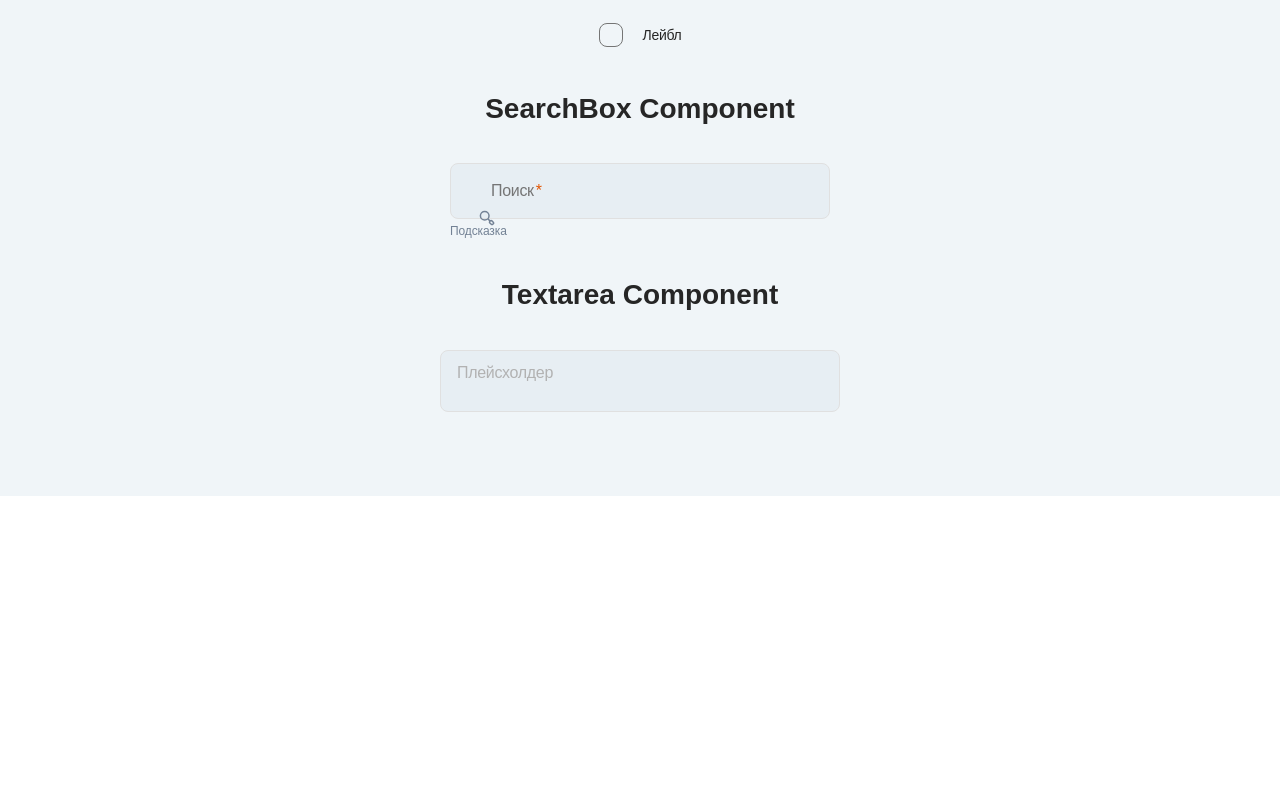
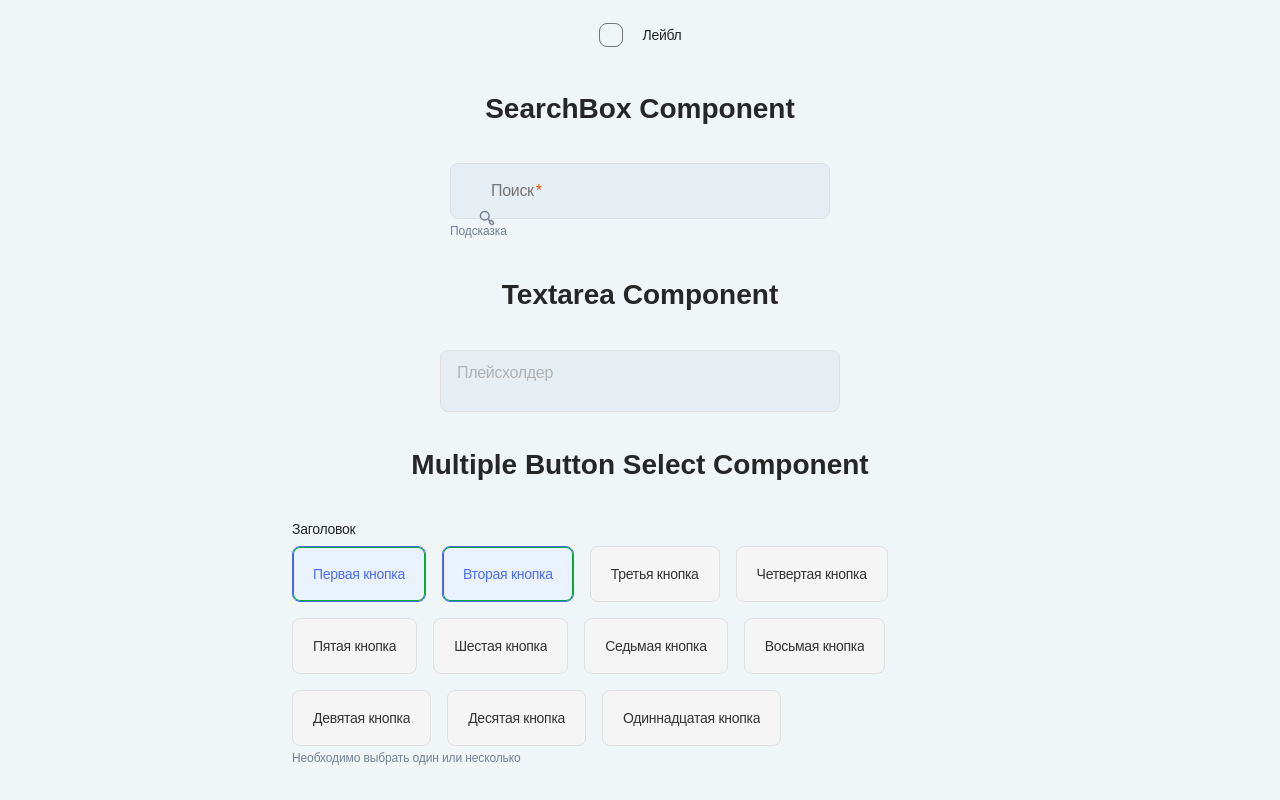
Before and after one commit to maxim-petrov/component-animation, a React (Vite) app: page / in a window 1280 px wide. Shown: the part 2717-3517 px from the top of the page. Before the commit the page ends 3213 px from the top, so only its background shows below. Built offline with nearby package versions, Linux system fonts and the light colour scheme; a web font is replaced by a local one.

Commit message:
Add MultipleButtonSelect

```diff
--- a/src/App.css
+++ b/src/App.css
@@ -529,3 +529,49 @@ h1 {
   overflow: hidden;
   border: none;
 }
+
+/* Стили для MultipleButtonSelect */
+.label-root-303-6-0-3 {
+  display: block;
+  font-size: 16px;
+  font-weight: 500;
+  color: #333;
+  text-align: left;
+}
+
+.mb-sel-root-2a0-12-2-4 {
+  display: flex;
+  flex-wrap: wrap;
+  gap: 8px;
+  width: 100%;
+}
+
+.mb-sel-large-ef8-12-2-4 {
+  padding: 0;
+}
+
+.mb-sel-item-75f-12-2-4 {
+  display: flex;
+  align-items: center;
+  justify-content: center;
+  padding: 8px 16px;
+  border: 1px solid #e0e0e0;
+  border-radius: 8px;
+  background-color: #f5f5f5;
+  color: #333;
+  font-size: 14px;
+  cursor: pointer;
+  transition: all 0.2s ease;
+  outline: none;
+}
+
+.mb-sel-active-7cf-12-2-4 {
+  background-color: #ebf2ff;
+  border-color: #4a6cf7;
+  color: #4a6cf7;
+}
+
+.mb-sel-text-5e4-12-2-4 {
+  display: inline-block;
+  white-space: nowrap;
+}
--- a/src/App.jsx
+++ b/src/App.jsx
@@ -10,6 +10,7 @@ import Input from './components/Input'
 import Checkbox from './components/Checkbox'
 import SearchBox from './components/SearchBox'
 import Textarea from './components/Textarea'
+import MultipleButtonSelect from './components/MultipleButtonSelect'
 
 function App() {
   const [count, setCount] = useState(0)
@@ -64,6 +65,11 @@ function App() {
       <div className="content">
         <Textarea />
       </div>
+
+      <h1>Multiple Button Select Component</h1>
+      <div className="content">
+        <MultipleButtonSelect />
+      </div>
     </div>
   )
 }
--- /dev/null
+++ b/src/animations/multipleButtonSelectAnimations.js
@@ -0,0 +1,49 @@
+// Конфигурация анимации для компонента MultipleButtonSelect
+export const buttonSelectAnimationConfig = {
+  type: "spring",
+  stiffness: 290,
+  damping: 22.22,
+  mass: 1,
+  duration: 0.54
+};
+
+// Анимация для кнопки при наведении
+export const buttonHoverAnimation = {
+  whileHover: {
+    scale: 1.05,
+    boxShadow: "0px 3px 8px rgba(0, 0, 0, 0.12)"
+  },
+  whileTap: {
+    scale: 0.95
+  },
+  transition: {
+    type: "spring",
+    stiffness: 400,
+    damping: 17
+  }
+};
+
+// Анимация для активной кнопки
+export const activeButtonAnimation = {
+  initial: {
+    backgroundColor: "#f5f5f5",
+    borderColor: "#e0e0e0",
+    color: "#333"
+  },
+  active: {
+    backgroundColor: "#ebf2ff",
+    borderColor: "#4a6cf7",
+    color: "#4a6cf7"
+  },
+  transition: buttonSelectAnimationConfig
+};
+
+// Анимация для перехода между состояниями кнопки
+export const buttonToggleAnimation = {
+  initial: { scale: 1 },
+  toggle: { scale: [1, 1.08, 1] },
+  transition: {
+    duration: 0.3,
+    times: [0, 0.5, 1]
+  }
+};
--- /dev/null
+++ b/src/components/MultipleButtonSelect.jsx
@@ -0,0 +1,116 @@
+import React, { useState } from 'react';
+import { motion } from 'framer-motion';
+import {
+  buttonSelectAnimationConfig,
+  buttonHoverAnimation,
+  activeButtonAnimation,
+  buttonToggleAnimation
+} from '../animations/multipleButtonSelectAnimations';
+import '../global.css';
+
+// Компонент для отдельной кнопки выбора
+const SelectButton = ({ id, text, isActive, onToggle }) => {
+  // Объединение вариантов анимаций
+  const combinedVariants = {
+    initial: {
+      ...activeButtonAnimation.initial,
+      scale: 1
+    },
+    active: {
+      ...activeButtonAnimation.active,
+      scale: 1
+    },
+    toggle: buttonToggleAnimation.toggle
+  };
+
+  return (
+    <motion.button
+      data-e2e-id={`default-multiple-select-button__value-${id}`}
+      className={`mb-sel-item-75f-12-2-4 ${isActive ? 'mb-sel-active-7cf-12-2-4' : ''}`}
+      aria-pressed={isActive}
+      type="button"
+      onClick={() => onToggle(id)}
+      {...buttonHoverAnimation}
+      animate={isActive ? 'active' : 'initial'}
+      variants={combinedVariants}
+      whileTap="toggle"
+    >
+      <span className="mb-sel-text-5e4-12-2-4">{text}</span>
+    </motion.button>
+  );
+};
+
+// Основной компонент группы кнопок с множественным выбором
+const MultipleButtonSelect = () => {
+  // Состояние: массив ID активных кнопок (по умолчанию выбраны первые две)
+  const [activeButtons, setActiveButtons] = useState([0, 1]);
+
+  // Данные для кнопок
+  const buttons = [
+    { id: 0, text: 'Первая кнопка' },
+    { id: 1, text: 'Вторая кнопка' },
+    { id: 2, text: 'Третья кнопка' },
+    { id: 3, text: 'Четвертая кнопка' },
+    { id: 4, text: 'Пятая кнопка' },
+    { id: 5, text: 'Шестая кнопка' },
+    { id: 6, text: 'Седьмая кнопка' },
+    { id: 7, text: 'Восьмая кнопка' },
+    { id: 8, text: 'Девятая кнопка' },
+    { id: 9, text: 'Десятая кнопка' },
+    { id: 10, text: 'Одиннадцатая кнопка' }
+  ];
+
+  // Обработчик переключения состояния кнопки
+  const handleToggle = (id) => {
+    if (activeButtons.includes(id)) {
+      // Не даем снять выбор, если останется меньше одной активной кнопки
+      if (activeButtons.length > 1) {
+        setActiveButtons(activeButtons.filter(buttonId => buttonId !== id));
+      }
+    } else {
+      // Добавляем кнопку в список активных
+      setActiveButtons([...activeButtons, id]);
+    }
+  };
+
+  return (
+    <div className="_Gq5_ ql7Up" data-e2e-id="multiple-button-select-default">
+      <div className="" style={{ marginBottom: '20px' }}>
+        {/* Заголовок группы кнопок */}
+        <div
+          className="label-root-303-6-0-3"
+          htmlFor="multiple-select-button"
+          style={{ marginBottom: '8px' }}
+        >
+          Заголовок
+        </div>
+
+        {/* Контейнер с кнопками */}
+        <div
+          className="mb-sel-root-2a0-12-2-4 mb-sel-large-ef8-12-2-4"
+          data-e2e-id="default-multiple-select-button"
+        >
+          {buttons.map((button) => (
+            <SelectButton
+              key={button.id}
+              id={button.id}
+              text={button.text}
+              isActive={activeButtons.includes(button.id)}
+              onToggle={handleToggle}
+            />
+          ))}
+        </div>
+
+        {/* Информационное сообщение */}
+        <div
+          className="frfl-message-0d5-7-0-3 frfl-message--info-6ff-7-0-3"
+          style={{ marginTop: '4px' }}
+        >
+          Необходимо выбрать один или несколько
+        </div>
+      </div>
+    </div>
+  );
+};
+
+export default MultipleButtonSelect;
```
